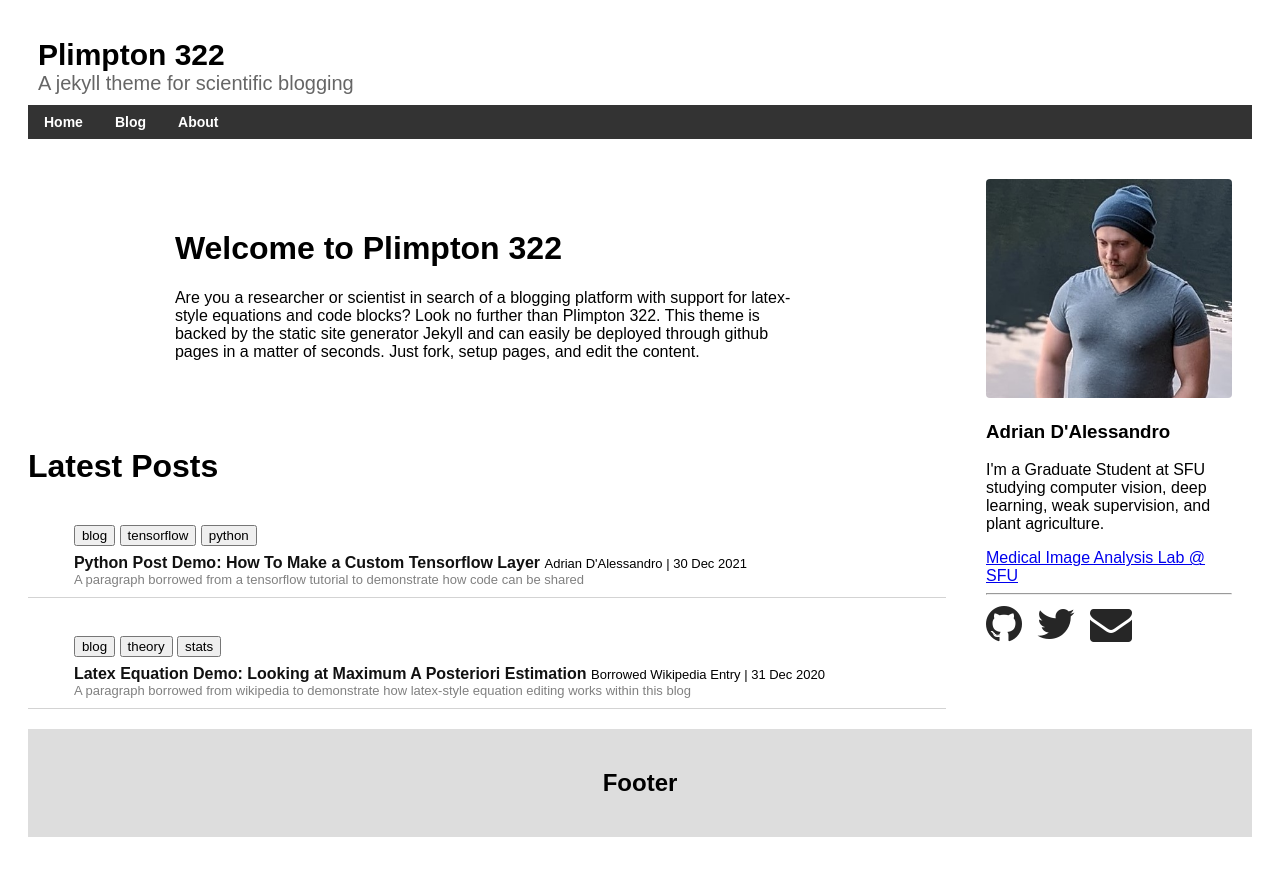
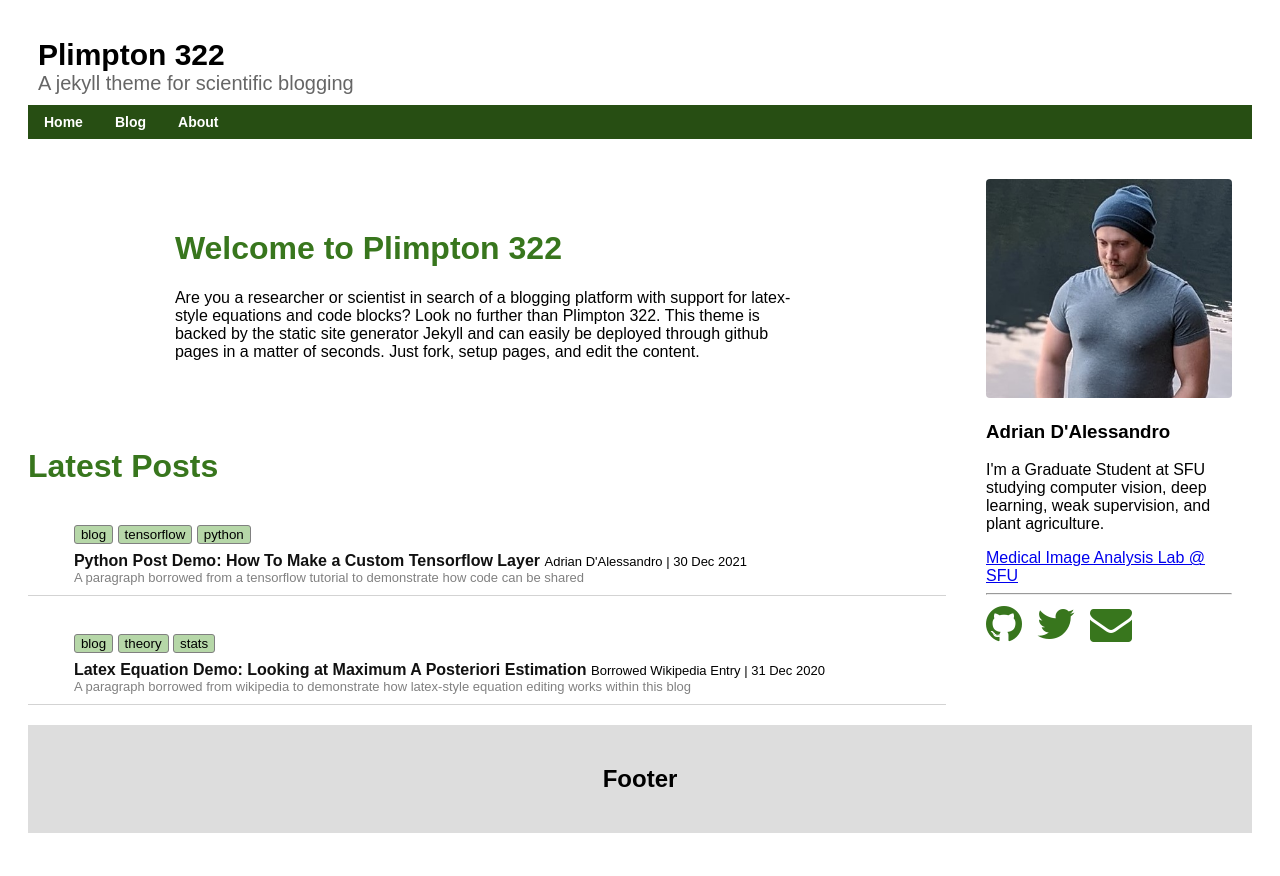
Before and after one commit to adrian-dalessandro/Plimpton322, a Jekyll site: the page built from index.md, in a window 1280 px wide. Shown: the top 876 px of the page. Built offline with Jekyll 4.4.1, drawn with Linux system fonts in a browser that asks for light colours.

Commit message:
Update default.html

```diff
--- a/_layouts/default.html
+++ b/_layouts/default.html
@@ -9,7 +9,7 @@
 
     <link rel="stylesheet" href="{{ '/assets/css/styles.css' |  relative_url }}">
   </head>
-  <body>
+  <body class="{{ site.accent }}">
     {% include header.html %}
     {% capture post_content %}
       <div class="card post-card">
```
